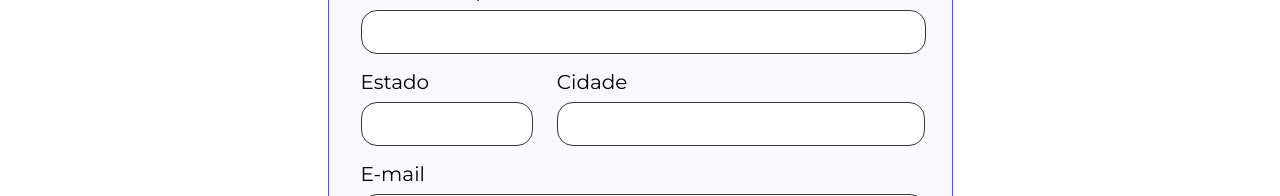
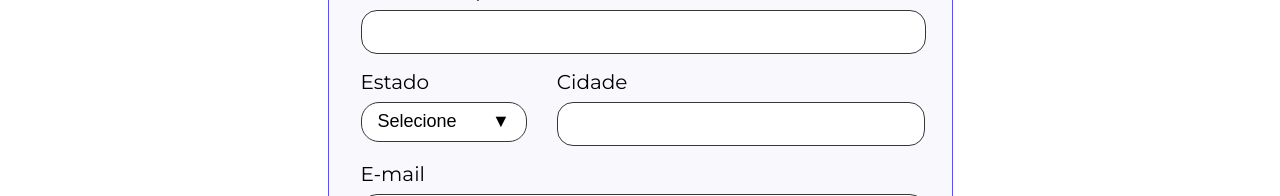
Before and after one commit to PedroPassos081/freelando, a React (Create React App) app: page / in a window 1280 px wide. Shown: the part 414-610 px from the top of the page. Built offline with nearby package versions, Linux system fonts and the light colour scheme.

Commit message:
Iniciando o Drop Down do projeto

```diff
--- a/src/App.js
+++ b/src/App.js
@@ -16,7 +16,38 @@ import { IconeInstagram } from "./components/Icones/IconeInstagram";
 import { IconeTwitch } from "./components/Icones/IconeTwitch";
 import { IconeTwitter } from "./components/Icones/IconeTwitter";
 import { IconeWhatsApp } from "./components/Icones/IconeWhatsApp";
+import ListaSuspensa from "./components/ListaSuspensa";
 
+
+const estadosBrasileiros = [
+  { "text": "Acre", "value": "AC" },
+  { "text": "Alagoas", "value": "AL" },
+  { "text": "Amapá", "value": "AP" },
+  { "text": "Amazonas", "value": "AM" },
+  { "text": "Bahia", "value": "BA" },
+  { "text": "Ceará", "value": "CE" },
+  { "text": "Distrito Federal", "value": "DF" },
+  { "text": "Espírito Santo", "value": "ES" },
+  { "text": "Goiás", "value": "GO" },
+  { "text": "Maranhão", "value": "MA" },
+  { "text": "Mato Grosso", "value": "MT" },
+  { "text": "Mato Grosso do Sul", "value": "MS" },
+  { "text": "Minas Gerais", "value": "MG" },
+  { "text": "Pará", "value": "PA" },
+  { "text": "Paraíba", "value": "PB" },
+  { "text": "Paraná", "value": "PR" },
+  { "text": "Pernambuco", "value": "PE" },
+  { "text": "Piauí", "value": "PI" },
+  { "text": "Rio de Janeiro", "value": "RJ" },
+  { "text": "Rio Grande do Norte", "value": "RN" },
+  { "text": "Rio Grande do Sul", "value": "RS" },
+  { "text": "Rondônia", "value": "RO" },
+  { "text": "Roraima", "value": "RR" },
+  { "text": "Santa Catarina", "value": "SC" },
+  { "text": "São Paulo", "value": "SP" },
+  { "text": "Sergipe", "value": "SE" },
+  { "text": "Tocantins", "value": "TO" }
+]
 
 function App() {
   return (
@@ -50,7 +81,7 @@ function App() {
             </Row>
             <Row>
               <Col lg={4} md={4} sm={4} >
-                <CampoTexto titulo='Estado' />
+                <ListaSuspensa titulo="Estado" opcoes={estadosBrasileiros} />
               </Col>
               <Col lg={8} md={8} sm={8} >
                 <CampoTexto titulo='Cidade' />
--- /dev/null
+++ b/src/components/ListaSuspensa/index.jsx
@@ -0,0 +1,115 @@
+import styled from "@emotion/styled"
+import { useState } from "react"
+
+const LabelEstilizada = styled.label`
+    display: block;
+    width: 100%;
+    box-sizing: border-box;
+    font-weight: 400;
+    font-size: 20px;
+    line-height: 24px;
+    position: relative;
+
+`
+
+const BotaoEstilizado = styled.button`
+    cursor: pointer;
+    display: block;
+    height: 40px;
+    width: 100%;
+    font-size: 18px;
+    outline: none;
+    box-sizing: border-box;
+    display: flex;
+    align-items: center;
+    justify-content: space-between;
+    font-weight: 400;
+    border-radius: 18px;
+    border-bottom-left-radius: ${props => props.estaAberta ? '0' : '18px'};
+    border-bottom-right-radius: ${props => props.estaAberta ? '0' : '18px'};
+    margin-top: ${props => props.theme.espacamentos.xs};
+    padding: ${props => props.theme.espacamentos.s};
+    background: ${props => props.theme.cores.branco};
+    border: 1px solid ${props => props.theme.cores.neutras.a};
+    &:focus {
+        border-color: ${props => props.theme.cores.focus};
+    }
+`
+const ListaSuspensaEstilizada = styled.ul`
+    position: absolute;
+    top: 100%;
+    left: 0;
+    right: 0;
+    background-color: ${props => props.theme.cores.branco};
+    z-index: 1;
+    border: 1px solid ${props => props.theme.cores.neutras.a};
+    border-bottom-left-radius: 18px;
+    border-bottom-right-radius: 18px;
+    border-top: none;
+    margin: 0;
+    padding: 0 ${props => props.theme.espacamentos.m};
+    list-style: none;
+`
+const ItemListaSuspensaEstilizado = styled.li`
+    padding: ${props => props.theme.espacamentos.xs} 0;
+    text-align: center;
+    border-bottom: 1px solid ${props => props.theme.cores.neutras.c};
+    cursor: pointer;
+    &:last-child {
+        border: none;
+    }
+    &:hover {
+        color: ${props => props.theme.cores.focus};
+    }
+`
+
+const ListaSupensa = ({ titulo, opcoes }) => {
+    const [estaAberta, alternarVisibilidade] = useState(false)
+
+    const [opcaoFocada, setOpcaoFocada] = useState(null)
+
+    const manipularTeclaTeclado = (evento) => {
+        alternarVisibilidade(true)
+        switch (evento.key) {
+            case 'ArrowDown':
+                evento.preventDefaul()
+                setOpcaoFocada(focoAntigo => {
+                    if (!focoAntigo) {
+                        return 0
+                    }
+
+                    return focoAntigo += 1
+                })
+                break;
+
+            default:
+                break;
+        }
+    }
+
+    return (<LabelEstilizada>
+        {titulo}
+        <BotaoEstilizado
+            estaAberta={estaAberta}
+            onClick={() => alternarVisibilidade(!estaAberta)}
+            onKeyDown={manipularTeclaTeclado}
+        >
+            <div>
+                Selecione
+            </div>
+            <div>
+                <span>{estaAberta ? '▲' : '▼'}</span>
+            </div>
+        </BotaoEstilizado>
+        {estaAberta && <ListaSuspensaEstilizada>
+            {opcoes.map(opcao, index => <ItemListaSuspensaEstilizado
+                key={opcao.value}
+                focoAtivo={index === opcaoFocada}
+            >
+                {opcao.text}
+            </ItemListaSuspensaEstilizado>)}
+        </ListaSuspensaEstilizada>}
+    </LabelEstilizada>)
+}
+
+export default ListaSupensa
```
